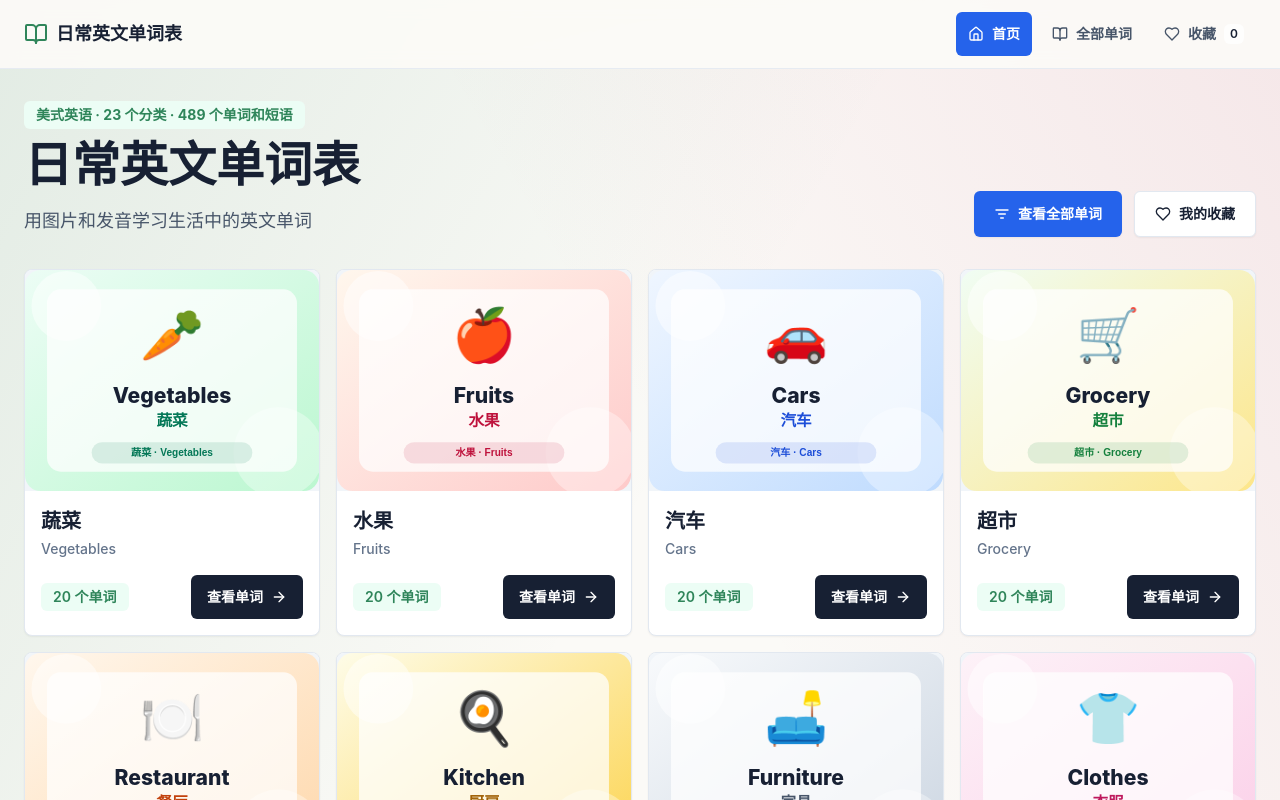
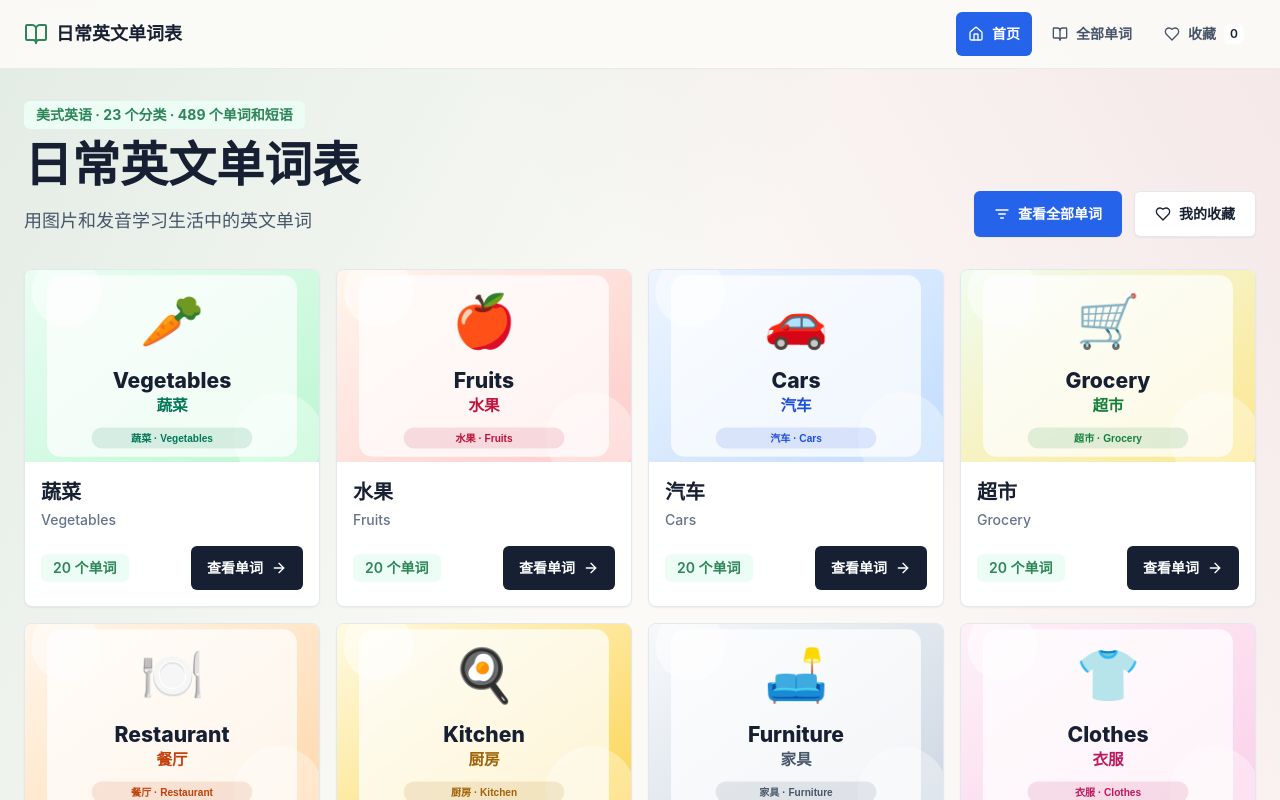
Before and after one commit to marksui/english-bridge-cn, a React (Vite) app: page / in a window 1280 px wide. Shown: the top 800 px of the page. Built offline with nearby package versions, Linux system fonts and the light colour scheme; no server answers.

Commit message:
Fix vocabulary image frame sizes

```diff
--- a/src/components/CategoryCard.tsx
+++ b/src/components/CategoryCard.tsx
@@ -10,7 +10,7 @@ interface CategoryCardProps {
 export default function CategoryCard({ category }: CategoryCardProps) {
   return (
     <article className="overflow-hidden rounded-lg border border-slate-200 bg-white shadow-sm transition hover:-translate-y-0.5 hover:shadow-soft">
-      <div className="aspect-[4/3] bg-slate-100">
+      <div className="h-44 w-full overflow-hidden bg-slate-100 sm:h-48">
         <ImageWithFallback src={category.imageUrl} alt={category.categoryChinese} />
       </div>
       <div className="space-y-4 p-4">
--- a/src/components/ImageWithFallback.tsx
+++ b/src/components/ImageWithFallback.tsx
@@ -118,7 +118,7 @@ export default function ImageWithFallback({ src, alt, className = "" }: ImageWit
       ref={imageRef}
       src={imageSrc}
       alt={alt}
-      className={`h-full w-full object-cover ${className}`}
+      className={`block h-full w-full object-cover object-center ${className}`}
       loading="lazy"
       onError={() => setImageSrc(parsedSource?.fallbackSrc ?? PLACEHOLDER_IMAGE)}
     />
--- a/src/components/WordCard.tsx
+++ b/src/components/WordCard.tsx
@@ -12,7 +12,7 @@ interface WordCardProps {
 export default function WordCard({ item, isFavorite, onToggleFavorite }: WordCardProps) {
   return (
     <article className="flex h-full flex-col overflow-hidden rounded-lg border border-slate-200 bg-white shadow-sm">
-      <div className="aspect-[4/3] bg-slate-100">
+      <div className="h-48 w-full flex-none overflow-hidden bg-slate-100">
         <ImageWithFallback src={item.imageUrl} alt={item.word} />
       </div>
       <div className="flex flex-1 flex-col gap-4 p-4">
```
